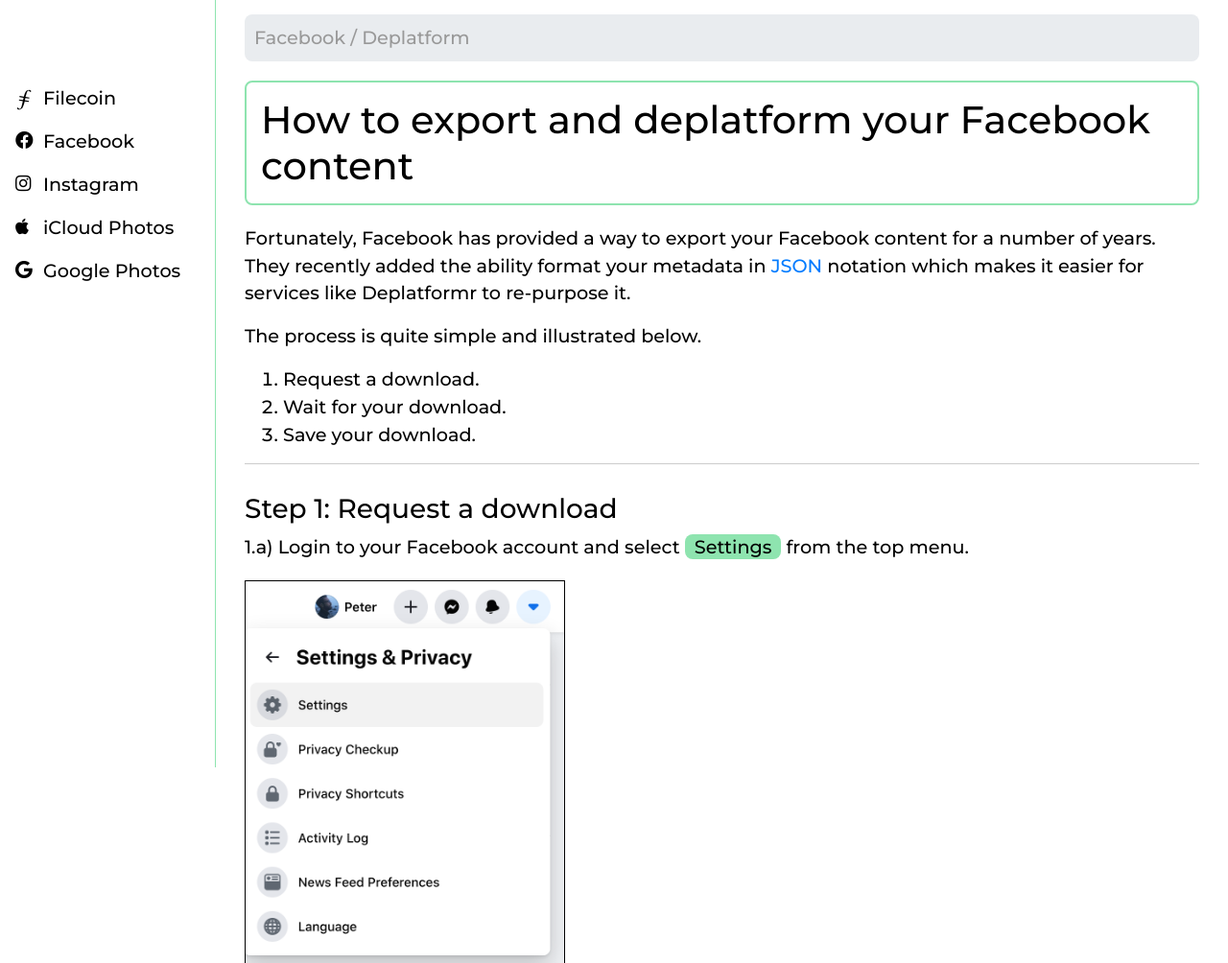
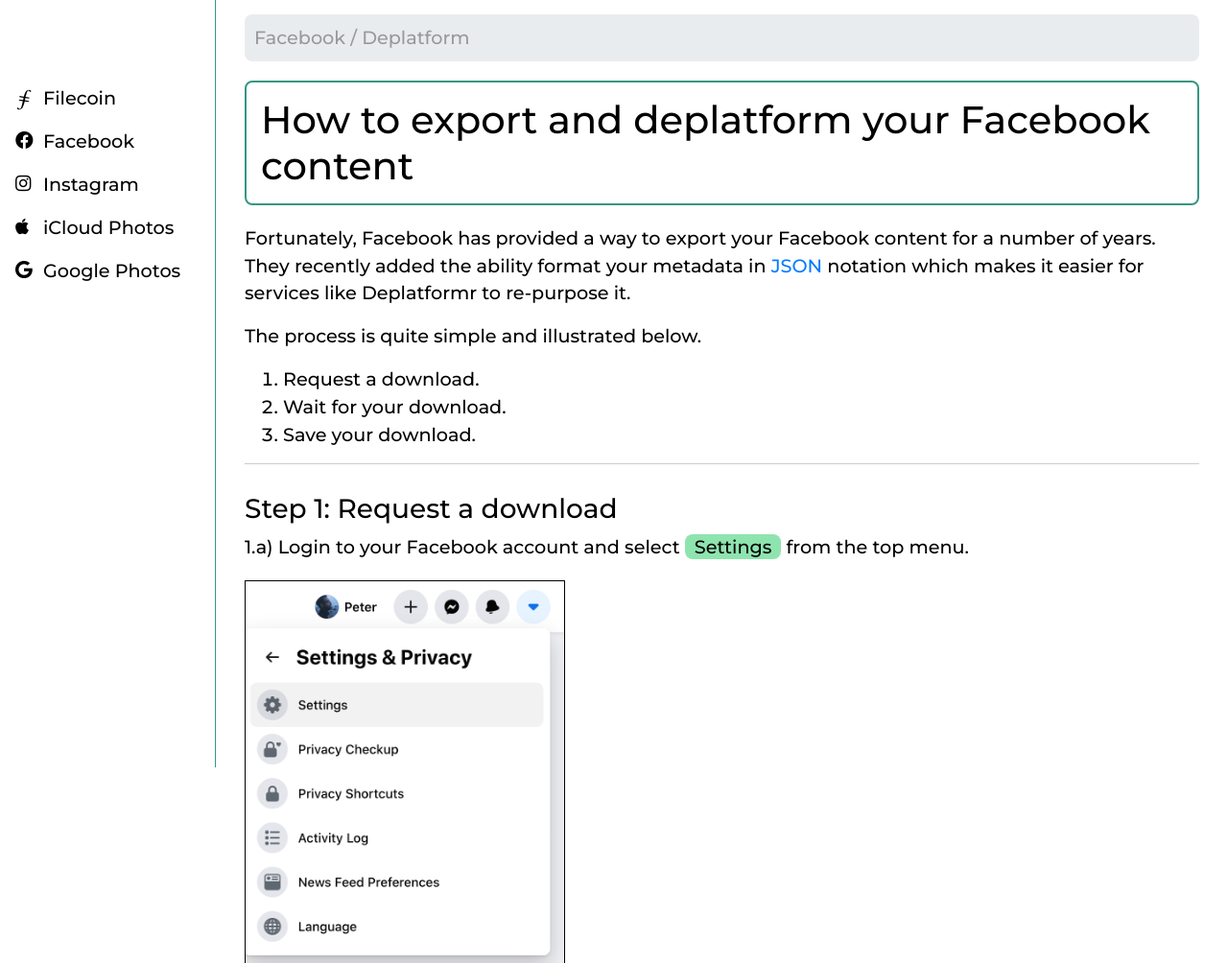
Before and after one commit to deplatformer/prototype, a Flask app: template deplatformr/templates/facebook/facebook-deplatform.html in a window 1280 px wide. Shown: the part 75-1079 px from the top of the page at 96% size. Run offline with Flask 2, Linux system fonts and the light colour scheme; the template is opened without the code that fills it, so the values that code supplies are empty; some libraries are stand-ins or nearby versions.

Commit message:
adjust line color

```diff
--- a/deplatformr/static/css/style.css
+++ b/deplatformr/static/css/style.css
@@ -41,7 +41,7 @@
 
 #mainNav a:hover{
     text-decoration: none;
-    color: #8EE4AF;
+    color: #379683;
 }
 
 .navbar-brand {
@@ -99,7 +99,7 @@
     overflow-y: auto;
     overflow: hidden;
     background-color: #FFF;
-    border-right: 1px solid #8EE4AF;
+    border-right: 1px solid #379683;
     -webkit-transition: all .5s ease;
     -moz-transition: all .5s ease;
     -o-transition: all .5s ease;
@@ -216,7 +216,7 @@
     background-color: #FFF;
     color: #000;
     padding: 15px;
-    border: 2px solid #8EE4AF;
+    border: 2px solid #379683;
     margin-bottom: 20px;
     border-radius: .5rem;
 }
```
